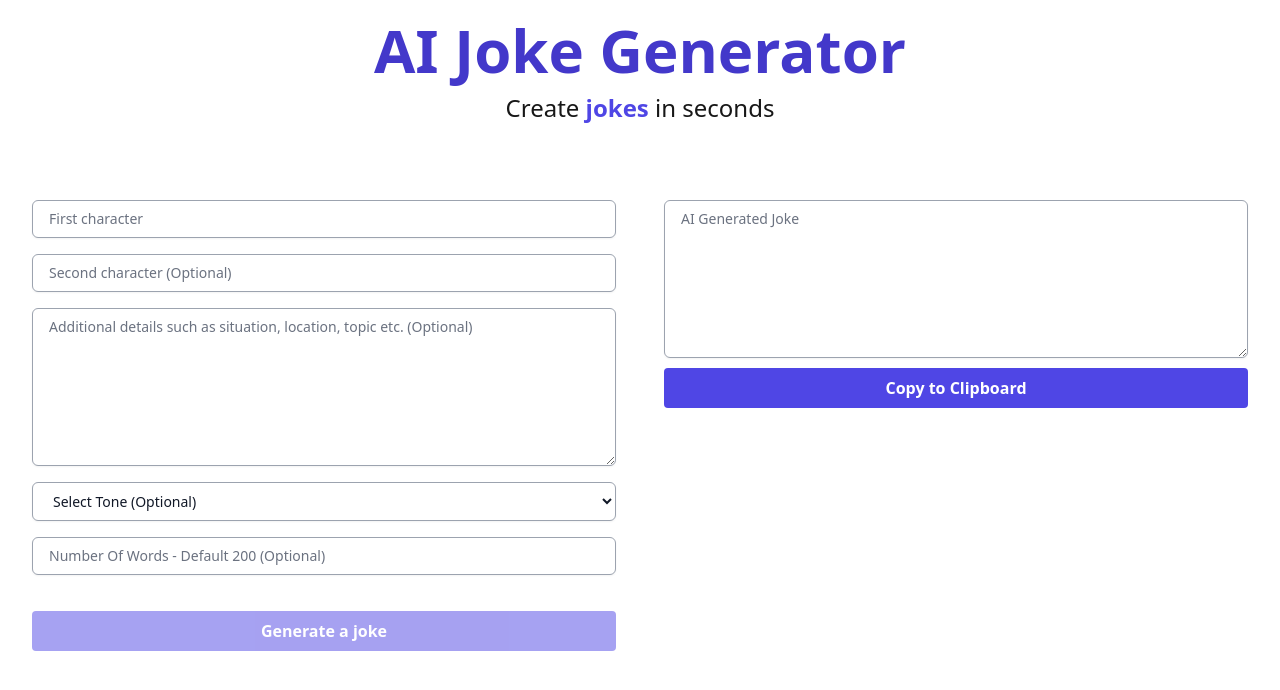
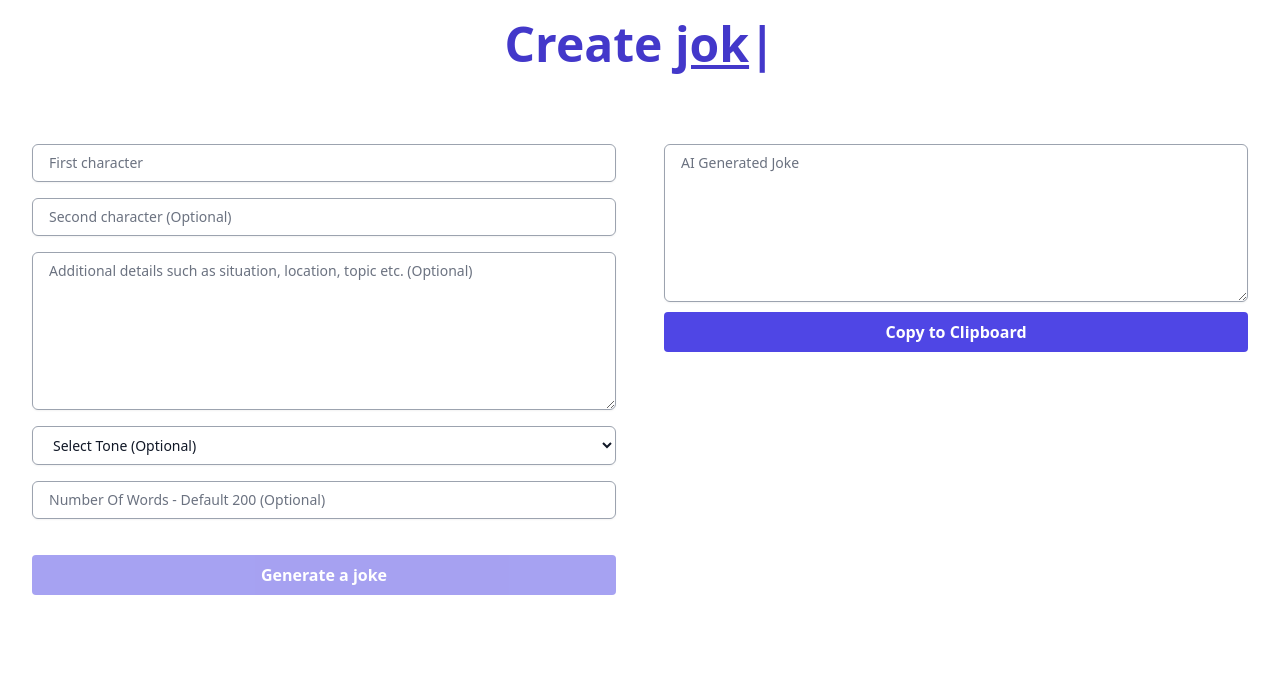
Before and after one commit to Elena-Weber/ChatGPT-practice, a Next.js app: page / in a window 1280 px wide. Shown: the top 690 px of the page. Built offline with nearby package versions, Linux system fonts and the light colour scheme.

Commit message:
add typed js library

```diff
--- a/package.json
+++ b/package.json
@@ -12,7 +12,8 @@
     "@next/font": "13.1.6",
     "next": "13.1.6",
     "react": "18.2.0",
-    "react-dom": "18.2.0"
+    "react-dom": "18.2.0",
+    "typed.js": "^2.0.132"
   },
   "devDependencies": {
     "autoprefixer": "^10.4.13",
--- /dev/null
+++ b/src/components/Header.js
@@ -0,0 +1,34 @@
+import React from 'react';
+import Typed from 'typed.js';
+
+export default function Header() {
+  // Create reference to store the DOM element containing the animation
+  const element = React.useRef(null);
+
+  React.useEffect(() => {
+    const typed = new Typed(element.current, {
+      strings: ['AI Joke Generator', 'Create <u>jokes</u> in seconds', 'Prolong your life with <u>laughter</u> &#128515;'],
+      typeSpeed: 70,
+      loop:true,
+      loopCount: Infinity,
+      showCursor: true,
+      backSpeed: 100,
+      backDelay: 700,
+    });
+
+    return () => {
+      // Destroy Typed instance during cleanup to stop animation
+      typed.destroy();
+    };
+  }, []);
+
+  return (
+    <div className="App">
+      <div className="flex flex-col items-center justify-center px-5 py-5">
+        <h1 className="text-xl md:text-5xl font-bold text-indigo-700">
+          <span ref={element} />
+        </h1>
+      </div>
+    </div>
+  );
+}
--- a/src/pages/index.js
+++ b/src/pages/index.js
@@ -1,6 +1,7 @@
 import Head from 'next/head';
 import { Inter } from '@next/font/google'; // loading Google fonts
 import Dashboard from "@/components/Dashboard";
+import Header from "@/components/Header";
 
 const inter = Inter({ subsets: ['latin'] });
 
@@ -11,22 +12,11 @@ export default function Home() {
         <title>AI Joke Generator</title>
         <meta name="description" content="AI Joke Generator" />
         <meta name="viewport" content="width=device-width, initial-scale=1" />
+        <meta charSet="UTF-8"/>
         <link rel="icon" href="/favicon-joke.ico" />
       </Head>
       <main className={"bg-white min-h-screen"}>
-        <div className="flex flex-col items-center justify-center px-4 py-5">
-          <h1 className="text-xl md:text-6xl font-bold text-indigo-700">
-            AI Joke Generator
-          </h1>
-          <p className="mt-3 text-2xl text-neutral-900">
-            Create
-            <span className="text-2xl font-bold text-indigo-600">
-              {" "}
-              jokes{" "}
-            </span>
-            in seconds
-          </p>
-        </div>
+        <Header/>
         <Dashboard />
       </main>
     </>
```
Also changed, not shown: 1 other file (tests, documents, lock files or other folders).
